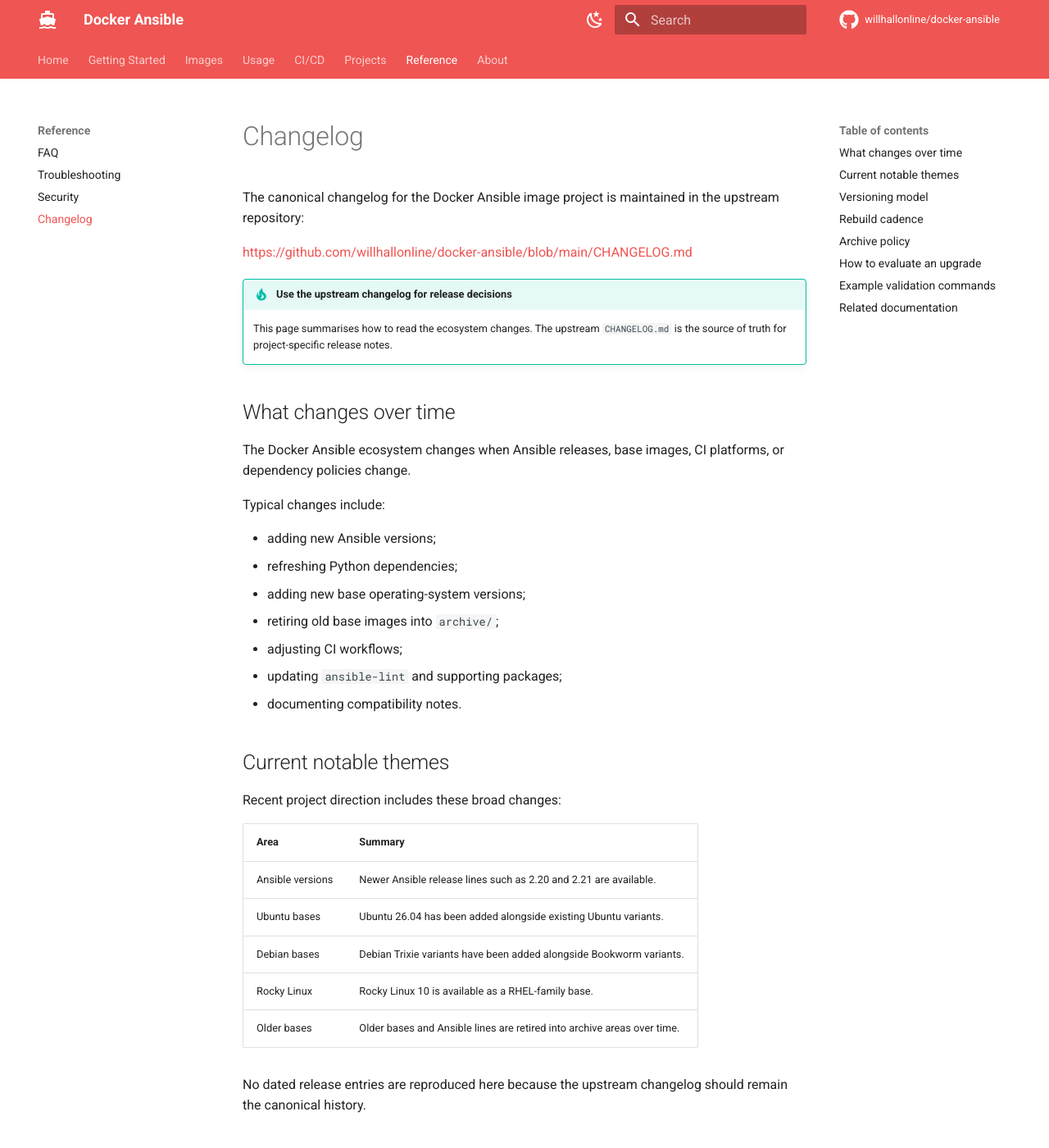
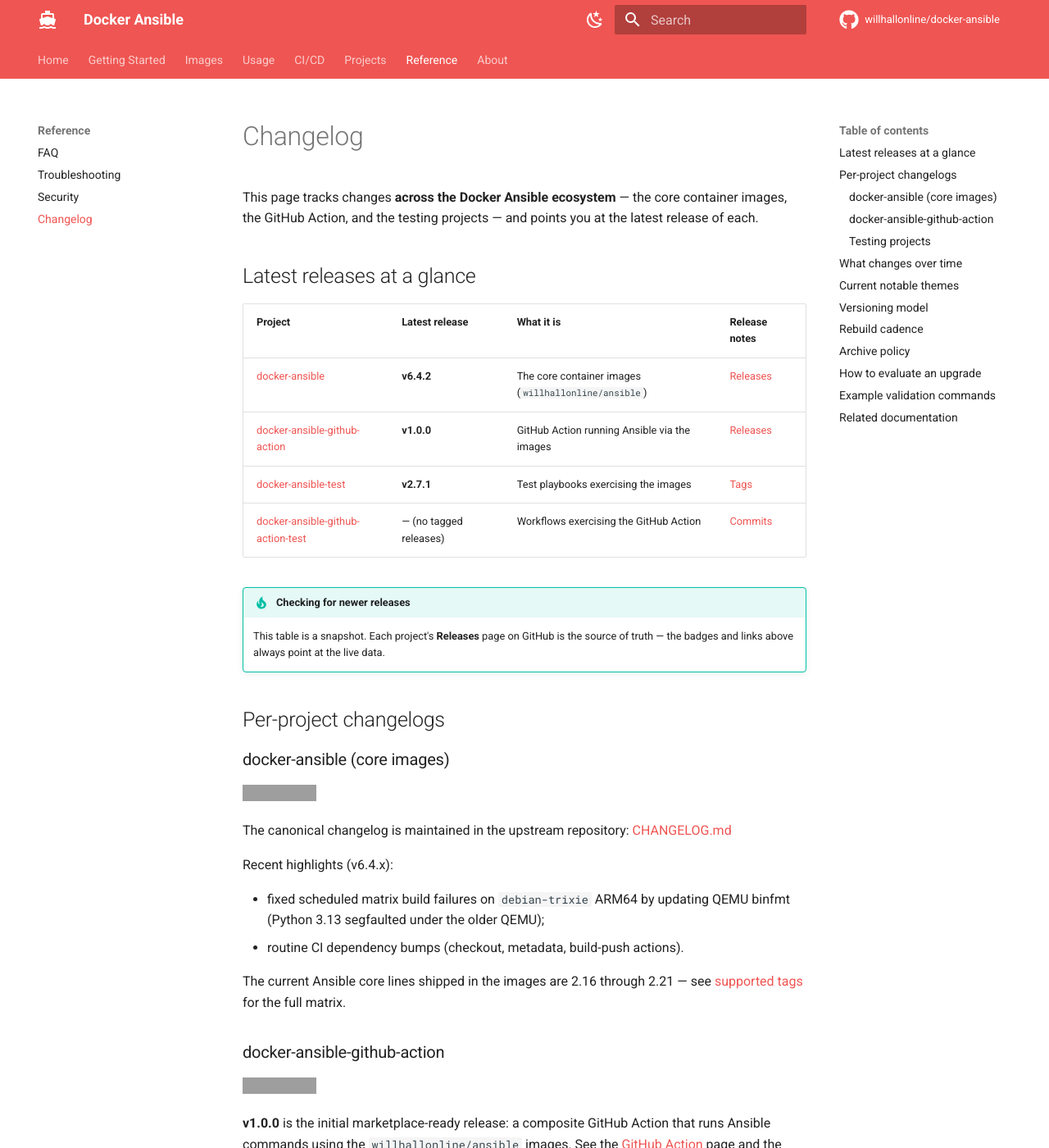
Before and after one commit to docker-ansible/docker-ansible.github.io, an MkDocs documentation site: the page built from docs/reference/changelog.md, in a window 1280 px wide and 1400 px high. Shown: the whole window at 82% size. Built offline with MkDocs 1.6.1 and Material for MkDocs 9.7.7, drawn with Linux system fonts in a browser that asks for light colours; comment, search, counter and statistics services are not loaded; some of the changed text lies outside the part shown; grey boxes are pictures that could not be loaded.

Commit message:
Make changelog cross-project and link it from the homepage (#2)
- Changelog page now covers docker-ansible (v6.4.2), the GitHub Action
  (v1.0.0) and the testing repos (docker-ansible-test v2.7.1), with a
  latest-releases table, live release badges and per-project highlights
- Homepage gains a Changelog card in the get-started grid and a
  documentation-map entry

Co-authored-by: Copilot App <223556219+Copilot@users.noreply.github.com>

```diff
--- a/docs/reference/changelog.md
+++ b/docs/reference/changelog.md
@@ -1,13 +1,58 @@
 # Changelog
 
-The canonical changelog for the Docker Ansible image project is maintained in
-the upstream repository:
+This page tracks changes **across the Docker Ansible ecosystem** — the core
+container images, the GitHub Action, and the testing projects — and points you
+at the latest release of each.
 
-<https://github.com/willhallonline/docker-ansible/blob/main/CHANGELOG.md>
+## Latest releases at a glance
 
-!!! tip "Use the upstream changelog for release decisions"
-    This page summarises how to read the ecosystem changes. The upstream
-    `CHANGELOG.md` is the source of truth for project-specific release notes.
+| Project | Latest release | What it is | Release notes |
+| --- | --- | --- | --- |
+| [docker-ansible](https://github.com/willhallonline/docker-ansible) | **v6.4.2** | The core container images (`willhallonline/ansible`) | [Releases](https://github.com/willhallonline/docker-ansible/releases) |
+| [docker-ansible-github-action](https://github.com/willhallonline/docker-ansible-github-action) | **v1.0.0** | GitHub Action running Ansible via the images | [Releases](https://github.com/willhallonline/docker-ansible-github-action/releases) |
+| [docker-ansible-test](https://github.com/willhallonline/docker-ansible-test) | **v2.7.1** | Test playbooks exercising the images | [Tags](https://github.com/willhallonline/docker-ansible-test/tags) |
+| [docker-ansible-github-action-test](https://github.com/willhallonline/docker-ansible-github-action-test) | — (no tagged releases) | Workflows exercising the GitHub Action | [Commits](https://github.com/willhallonline/docker-ansible-github-action-test/commits) |
+
+!!! tip "Checking for newer releases"
+    This table is a snapshot. Each project's **Releases** page on GitHub is the
+    source of truth — the badges and links above always point at the live data.
+
+## Per-project changelogs
+
+### docker-ansible (core images)
+
+![GitHub release](https://img.shields.io/github/v/release/willhallonline/docker-ansible)
+
+The canonical changelog is maintained in the upstream repository:
+[CHANGELOG.md](https://github.com/willhallonline/docker-ansible/blob/main/CHANGELOG.md)
+
+Recent highlights (v6.4.x):
+
+- fixed scheduled matrix build failures on `debian-trixie` ARM64 by updating
+  QEMU binfmt (Python 3.13 segfaulted under the older QEMU);
+- routine CI dependency bumps (checkout, metadata, build-push actions).
+
+The current Ansible core lines shipped in the images are 2.16 through 2.21 —
+see [supported tags](../images/tags.md) for the full matrix.
+
+### docker-ansible-github-action
+
+![GitHub release](https://img.shields.io/github/v/release/willhallonline/docker-ansible-github-action)
+
+**v1.0.0** is the initial marketplace-ready release: a composite GitHub Action
+that runs Ansible commands using the `willhallonline/ansible` images. See the
+[GitHub Action](../projects/github-action.md) page and the
+[action repository](https://github.com/willhallonline/docker-ansible-github-action/releases)
+for current inputs and examples.
+
+### Testing projects
+
+- **docker-ansible-test** (latest tag **v2.7.1**) — playbooks and scenarios
+  used to exercise the images themselves.
+- **docker-ansible-github-action-test** — workflow runs validating the GitHub
+  Action end to end; it tracks the action rather than cutting its own releases.
+
+See [Testing](../projects/testing.md) for how these fit together.
 
 ## What changes over time
 
```
Also changed, not shown: docs/index.md (+11 -0 lines).
